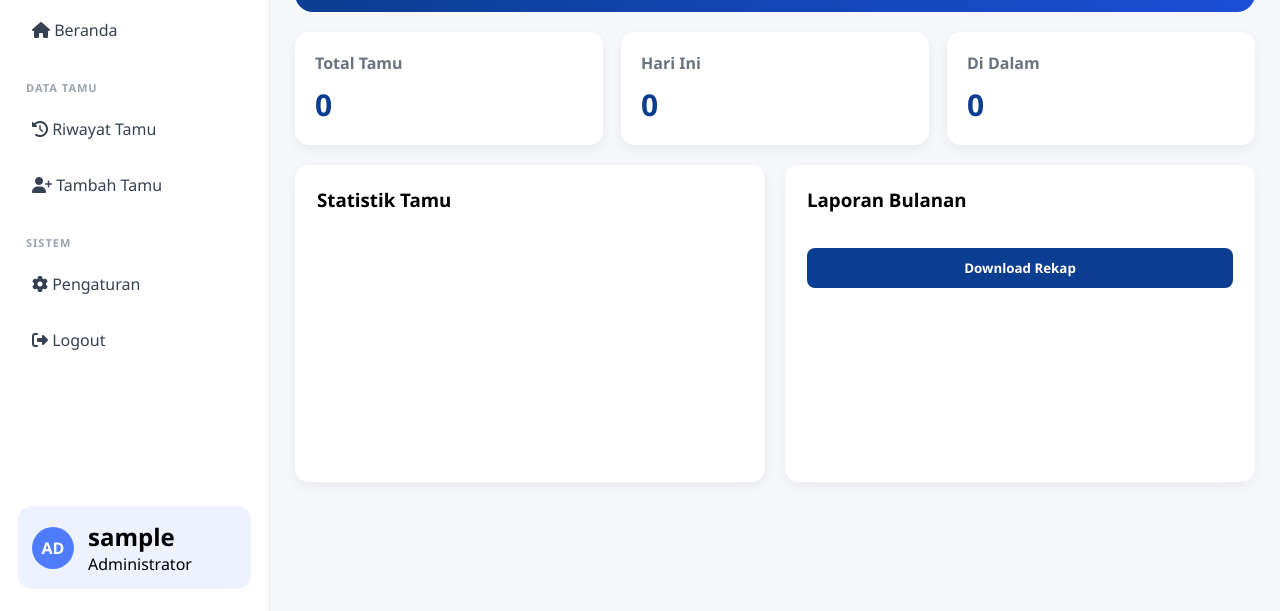
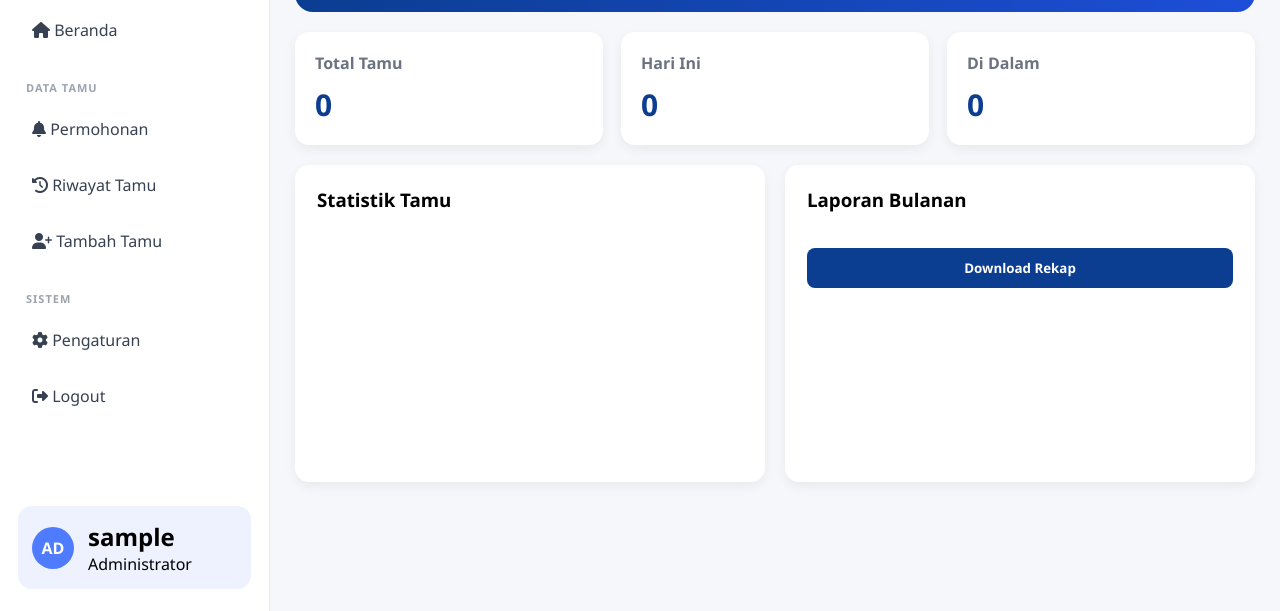
Before and after one commit to agniazahara/frontend_logakses, a website: page dashboard.html in a window 1280 px wide. Shown: the part 189-800 px from the top of the page. Drawn offline with Linux system fonts and the light colour scheme; no server answers; sample sign-in values are in the browser's storage.

Commit message:
nambah sidebar tamu

```diff
--- a/dashboard.html
+++ b/dashboard.html
@@ -32,10 +32,17 @@ href="https://cdnjs.cloudflare.com/ajax/libs/font-awesome/6.5.0/css/all.min.css"
       </li>
     </ul>
 
+
     <!-- DATA TAMU -->
     <div class="menu-title">DATA TAMU</div>
 
     <ul>
+
+      <li onclick="showPage('permohonan', this)">
+  <i class="fa-solid fa-bell"></i>
+  <span>Permohonan</span>
+</li>
+
       <li onclick="showPage('riwayat', this)">
   <i class="fa-solid fa-clock-rotate-left"></i>
   <span>Riwayat Tamu</span>
```
